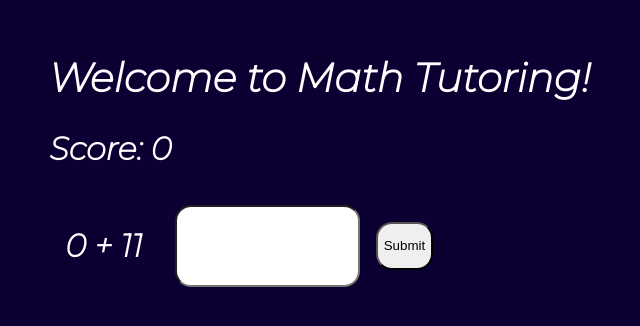
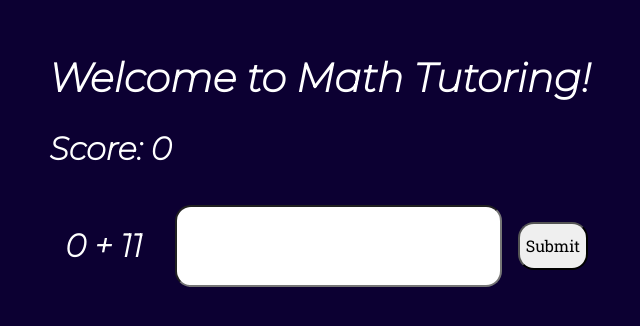
Before and after one commit to derekthecarrot/Math-Tutoring, a React (Create React App) app: page / in a window 1280 px wide. Shown: the part 200-526 px from the top of the page, without its empty margins (320-960 px from the left). Built offline with nearby package versions, Linux system fonts and the light colour scheme.

Commit message:
readme update, adding slightly more css for font

```diff
--- a/src/App.css
+++ b/src/App.css
@@ -39,6 +39,8 @@ html {
 .inputBox {
   border-radius: 1rem;
   margin: 1rem;
+  font-size: 1.5rem;
+  font-family: Roboto Slab;
 
 }
 
@@ -51,6 +53,8 @@ html {
 
 .submitAnswer {
   border-radius: 1rem;
+  font-family: Roboto Slab;
+  font-size: 1rem;
 }
 
 .scoreheader {
```
Also changed, not shown: public/images/screenshot.PNG (added), 1 other file (tests, documents, lock files or other folders).
